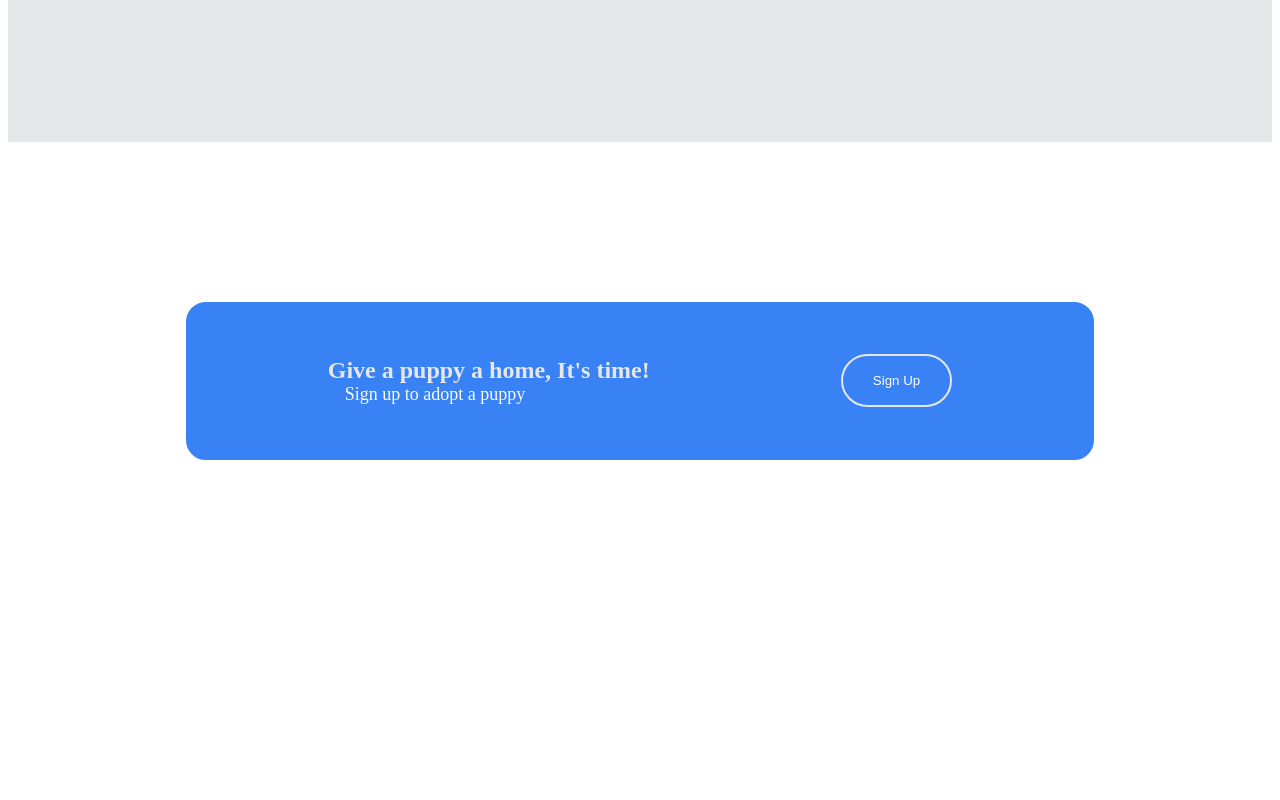
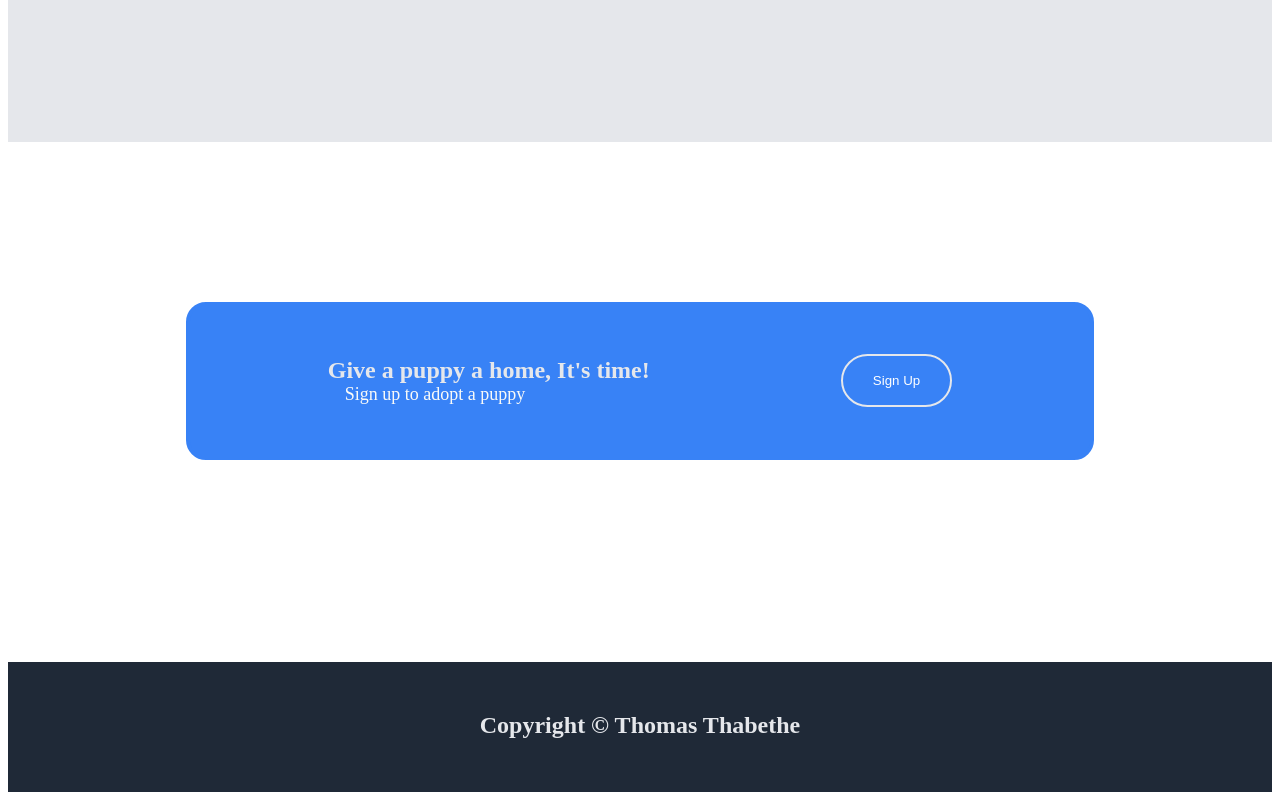
Before and after one commit to Thomas-boop/Landing-page, a plain HTML site: page index.html in a window 1280 px wide. Shown: the part 1520-2320 px from the top of the page. Before the commit the page ends 2190 px from the top, so only its background shows below. Drawn offline with Linux system fonts and the light colour scheme.

Commit message:
finished

```diff
--- a/index.html
+++ b/index.html
@@ -102,6 +102,8 @@
 
     </div>
 
+    <footer> Copyright &copy; Thomas Thabethe </footer>
+
 
 
 
--- a/styles/styles.css
+++ b/styles/styles.css
@@ -231,3 +231,14 @@ button {
     margin: auto;
 
 }
+
+footer {
+    background-color: #1F2937;
+    color: #E5E7EB;
+    text-align: center;
+    padding-top: 50px;
+    font-size: 150%;
+    font-weight: bold;
+    height: 10vh;
+    width: 100%;
+}
```
